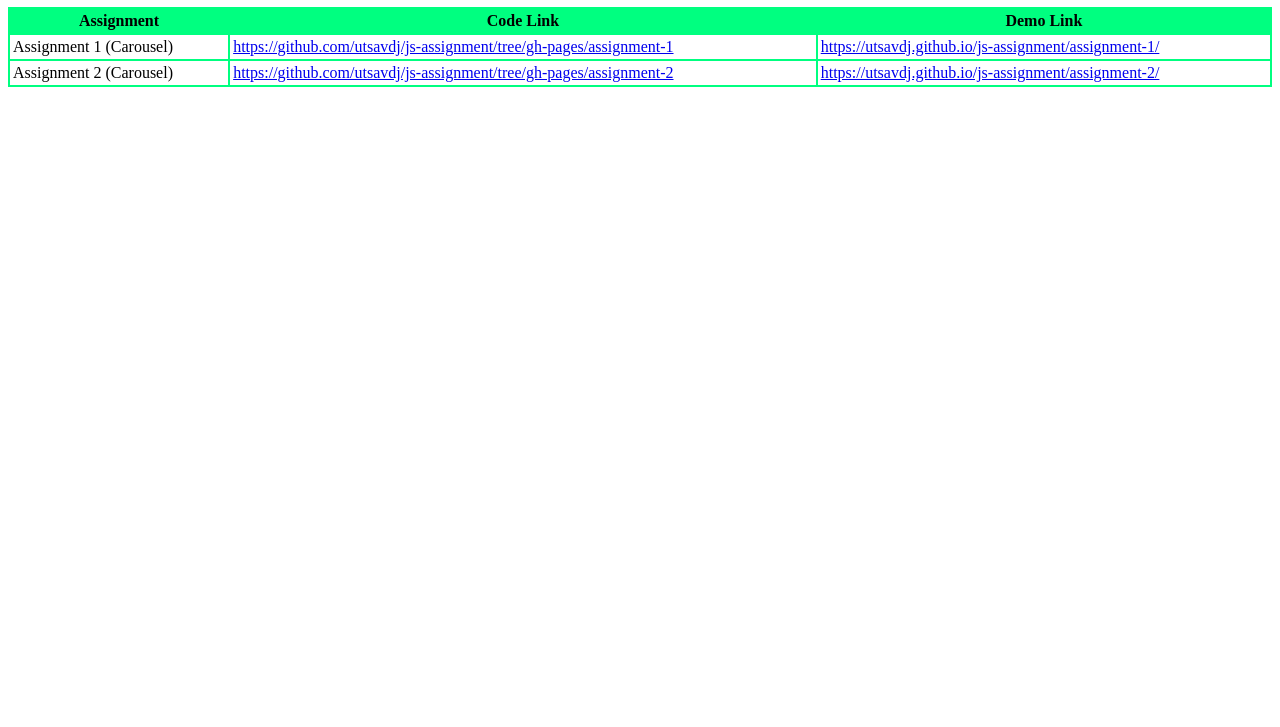
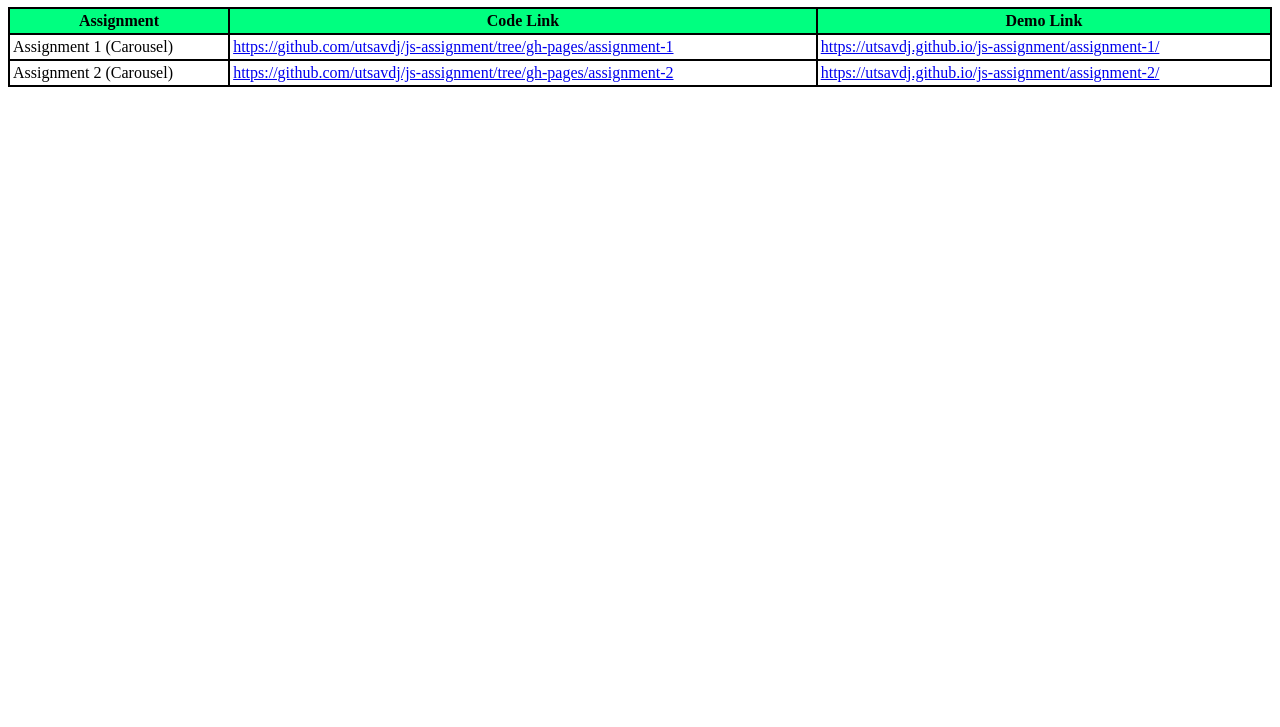
Before and after one commit to utsavdj/javascript, a plain HTML site: page index.html in a window 1280 px wide. Shown: the part 73-800 px from the top of the page. Drawn offline with Linux system fonts and the light colour scheme.

Commit message:
changed border color for assignment list table

```diff
--- a/index.html
+++ b/index.html
@@ -12,14 +12,14 @@
       background-color: #ffffff;
       border-collapse: collapse;
       border-width: 2px;
-      border-color: #00ff80;
+      border-color: black;
       border-style: solid;
       color: #000000;
     }
 
     table.js-assignment td, table.js-assignment th {
       border-width: 2px;
-      border-color: #00ff80;
+      border-color: black;
       border-style: solid;
       padding: 3px;
     }
```
